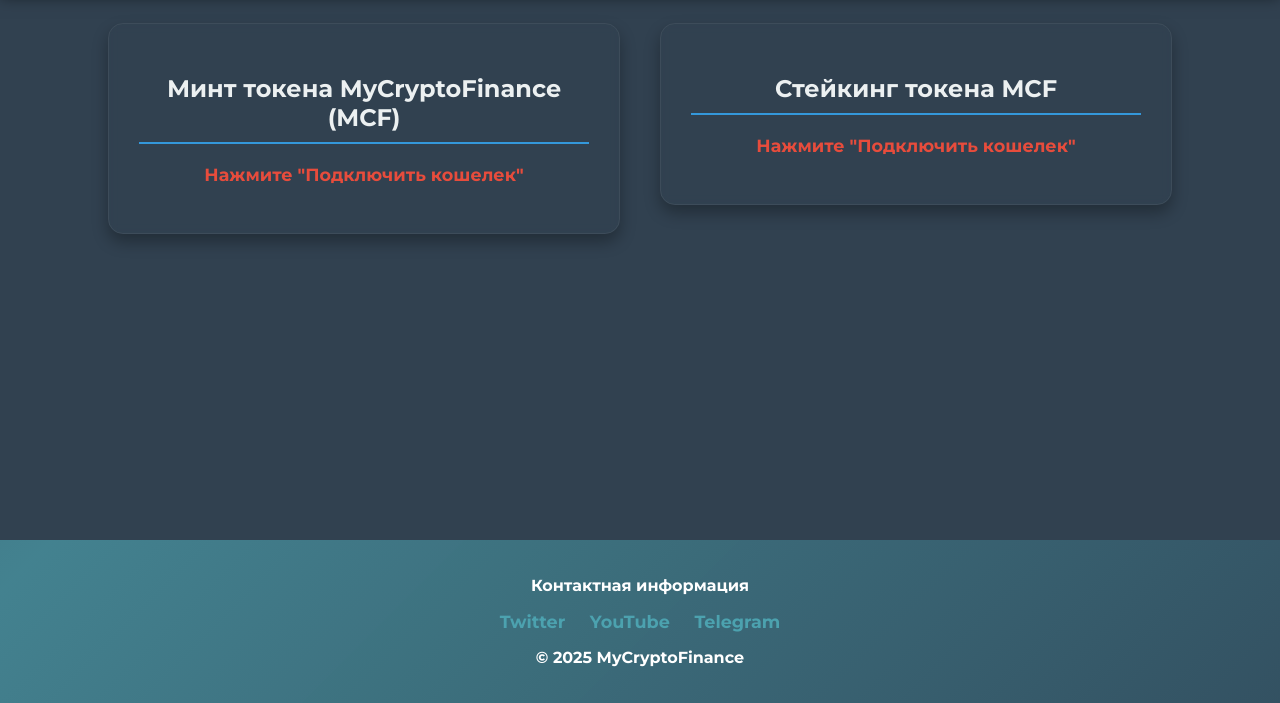
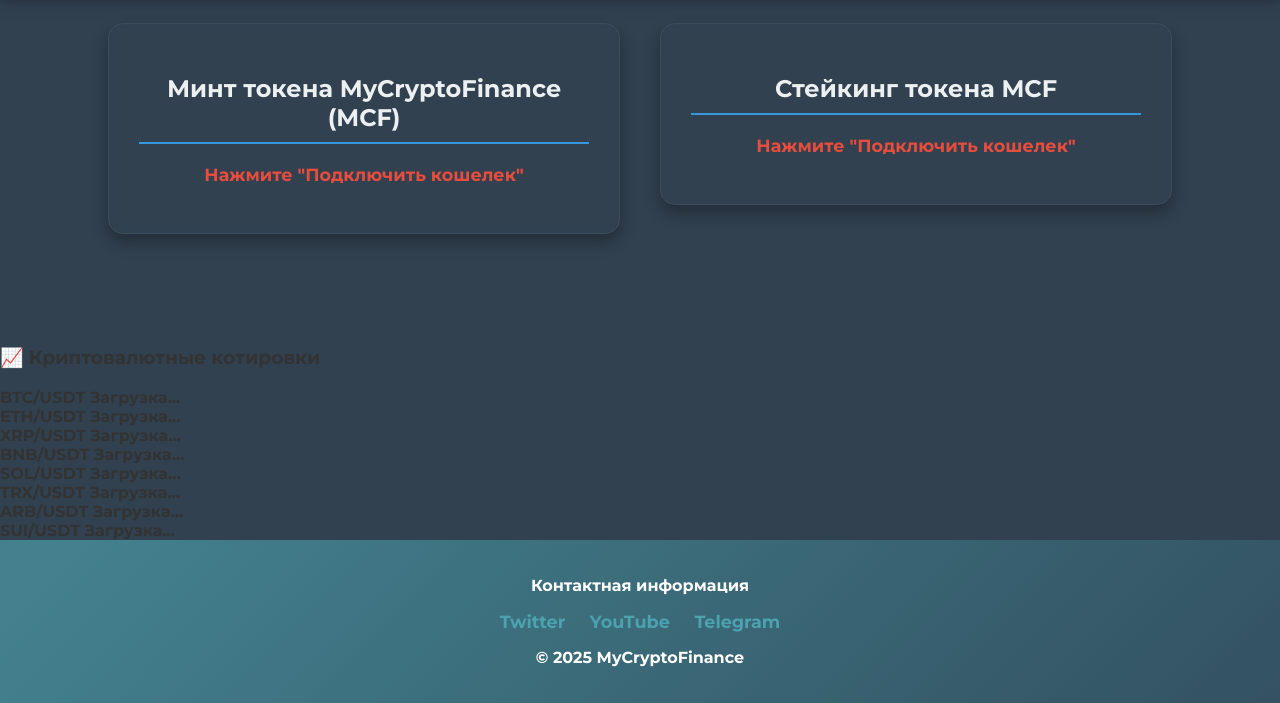
Before and after one commit to runglao/MCF-Stayking-25.102025, a plain HTML site: page index.html in a window 1280 px wide. Shown: the part 97-800 px from the top of the page. Drawn offline with Linux system fonts and the light colour scheme; a script that the page names is missing.

Commit message:
Update index.html

```diff
--- a/index.html
+++ b/index.html
@@ -81,6 +81,44 @@
             <p id="stakingStatus">Нажмите "Подключить кошелек"</p>
         </div>
     </main>
+
+        <div id="crypto-prices-block">
+        <h3>📈 Криптовалютные котировки</h3>
+        <div class="crypto-grid"> <div class="crypto-tile">
+                <span class="tile-symbol">BTC/USDT</span>
+                <span class="tile-price" id="btc-price">Загрузка...</span>
+            </div>
+            <div class="crypto-tile">
+                <span class="tile-symbol">ETH/USDT</span>
+                <span class="tile-price" id="eth-price">Загрузка...</span>
+            </div>
+            <div class="crypto-tile">
+                <span class="tile-symbol">XRP/USDT</span>
+                <span class="tile-price" id="xrp-price">Загрузка...</span>
+            </div>
+            <div class="crypto-tile">
+                <span class="tile-symbol">BNB/USDT</span>
+                <span class="tile-price" id="bnb-price">Загрузка...</span>
+            </div>
+            <div class="crypto-tile">
+                <span class="tile-symbol">SOL/USDT</span>
+                <span class="tile-price" id="sol-price">Загрузка...</span>
+            </div>
+            <div class="crypto-tile">
+                <span class="tile-symbol">TRX/USDT</span>
+                <span class="tile-price" id="trx-price">Загрузка...</span>
+            </div>
+            <div class="crypto-tile">
+                <span class="tile-symbol">ARB/USDT</span>
+                <span class="tile-price" id="arb-price">Загрузка...</span>
+            </div>
+            <div class="crypto-tile">
+                <span class="tile-symbol">SUI/USDT</span>
+                <span class="tile-price" id="sui-price">Загрузка...</span>
+            </div>
+        </div>
+    </div>
+
 
     <footer>
         <p>Контактная информация</p>
```
